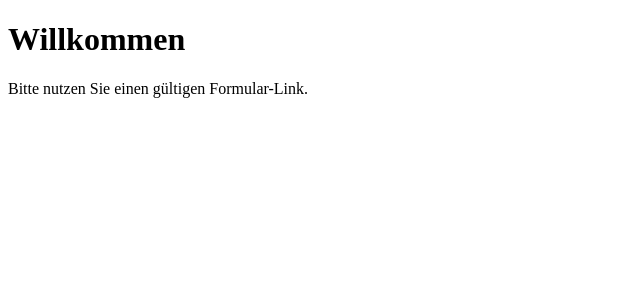
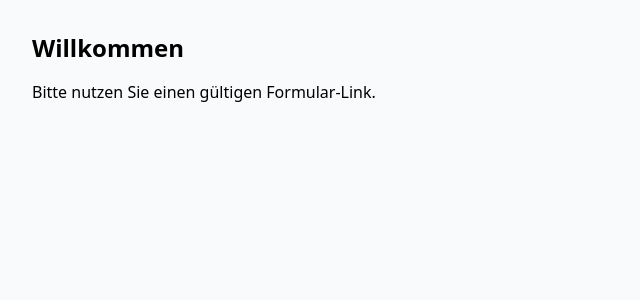
Before and after one commit to Luka-Kanzlei-Scuric/Formular-Mitarbeiter, a React (Vite) app: page / in a window 1280 px wide. Shown: the top 300 px of the page, without its empty margins (0-640 px from the left). Built offline with nearby package versions, Linux system fonts and the light colour scheme; no server answers.

Commit message:
Add redirects and environment configuration

```diff
--- a/src/App.jsx
+++ b/src/App.jsx
@@ -1,7 +1,6 @@
 import { Routes, Route } from "react-router-dom";
 import PrivatinsolvenzFormular from './components/PrivatinsolvenzFormular';
 
-// Home Komponente
 const Home = () => (
   <div className="p-8">
     <h1 className="text-2xl font-bold mb-4">Willkommen</h1>
--- a/src/main.jsx
+++ b/src/main.jsx
@@ -2,9 +2,12 @@ import React from 'react';
 import ReactDOM from 'react-dom/client';
 import { BrowserRouter } from 'react-router-dom';
 import App from './App';
+import './index.css';
 
 ReactDOM.createRoot(document.getElementById('root')).render(
-  <BrowserRouter>
-    <App />
-  </BrowserRouter>
+  <React.StrictMode>
+    <BrowserRouter>
+      <App />
+    </BrowserRouter>
+  </React.StrictMode>
 );
```
